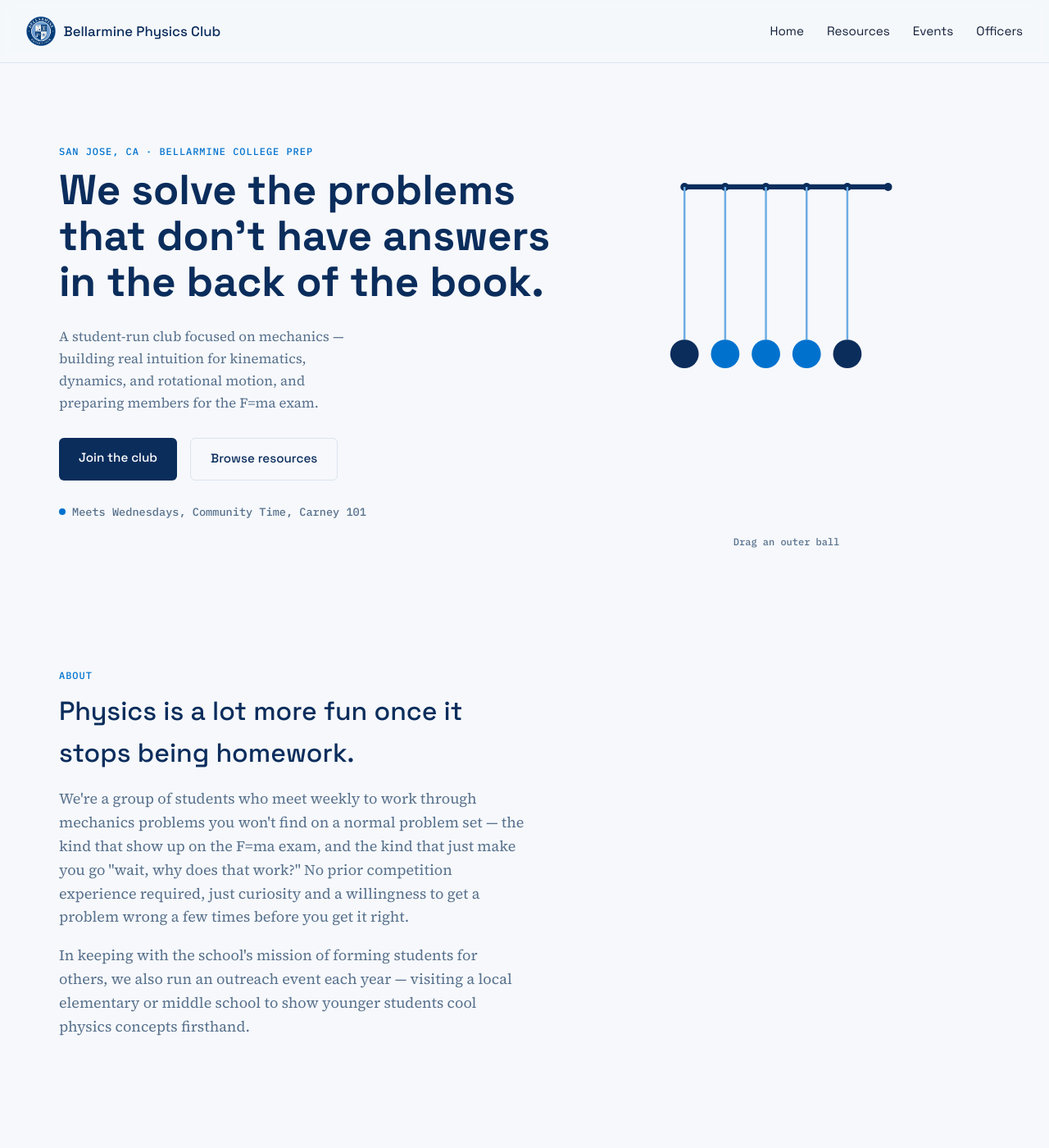
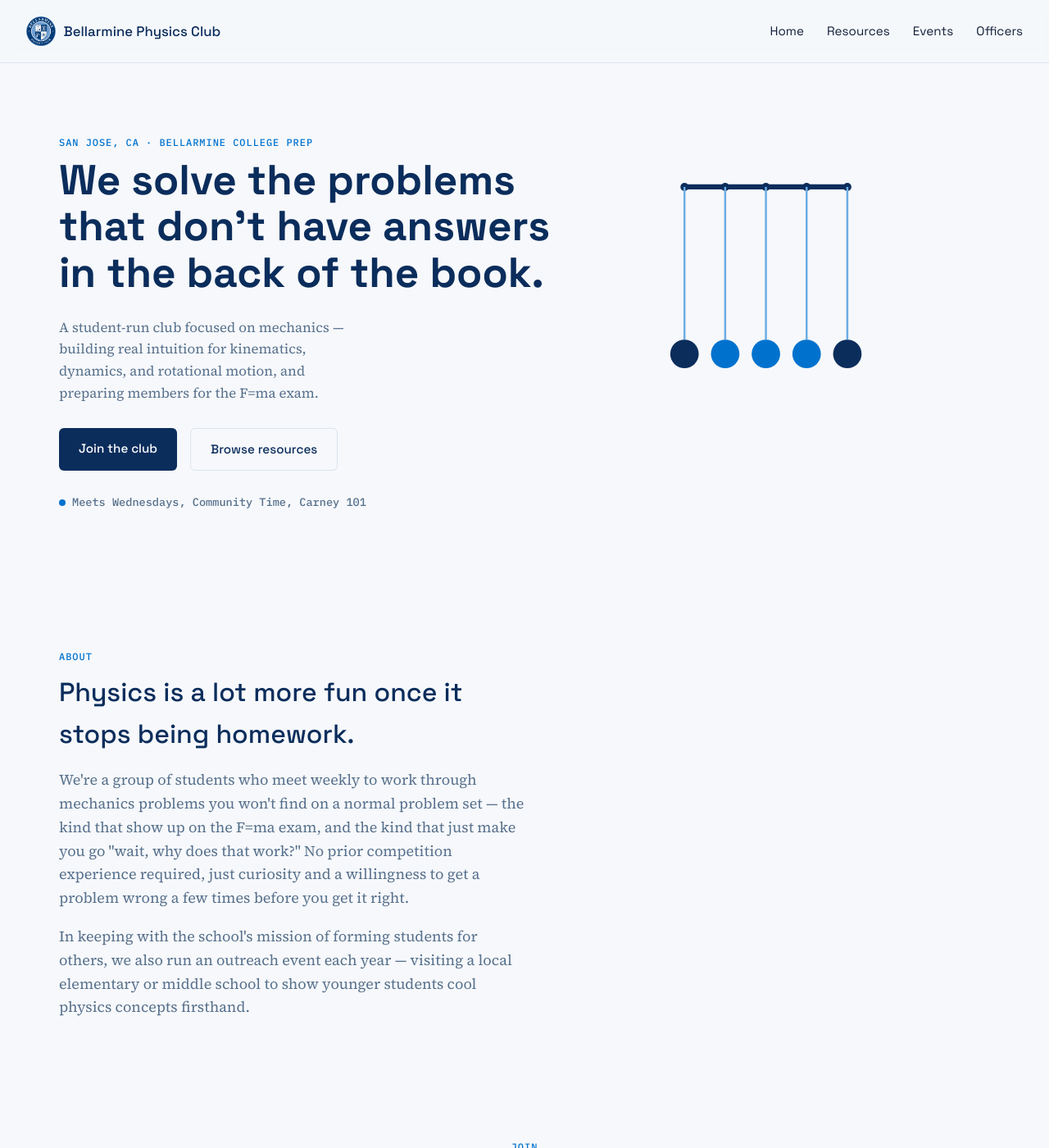
Before and after one commit to BCP-Physics-Club/bcp-physics-club.github.io, a Jekyll site: the page built from index.html, in a window 1280 px wide and 1400 px high. Shown: the whole window at 82% size. Built offline with Jekyll 4.4.1, drawn with Linux system fonts in a browser that asks for light colours.

Commit message:
Polished up Newtons cradle

```diff
--- a/assets/css/style.css
+++ b/assets/css/style.css
@@ -142,14 +142,6 @@ a { color: var(--blue); }
 .pendulum-ball circle[pointer-events="all"] { cursor: grab; touch-action: none; }
 .pendulum-ball:active circle[pointer-events="all"] { cursor: grabbing; }
 
-.cradle-hint {
-  text-align: center;
-  font-family: var(--font-mono);
-  font-size: 0.75rem;
-  color: var(--slate);
-  margin: 0.25rem 0 0;
-}
-
 /* Sections */
 section {
   max-width: 1200px;
--- a/index.html
+++ b/index.html
@@ -14,13 +14,12 @@ title: Home
   </div>
   <div class="hero-orbit" aria-hidden="true">
     <svg viewBox="0 0 400 400">
-      <line x1="100" y1="70" x2="300" y2="70" stroke="#0B2D5C" stroke-width="5" stroke-linecap="round"/>
+      <line x1="100" y1="70" x2="260" y2="70" stroke="#0B2D5C" stroke-width="5" stroke-linecap="round"/>
       <circle cx="100" cy="70" r="4" fill="#0B2D5C"/>
       <circle cx="140" cy="70" r="4" fill="#0B2D5C"/>
       <circle cx="180" cy="70" r="4" fill="#0B2D5C"/>
       <circle cx="220" cy="70" r="4" fill="#0B2D5C"/>
       <circle cx="260" cy="70" r="4" fill="#0B2D5C"/>
-      <circle cx="300" cy="70" r="4" fill="#0B2D5C"/>
 
       <line x1="140" y1="70" x2="140" y2="220" stroke="#6CACE4" stroke-width="2"/>
       <circle cx="140" cy="234" r="14" fill="#0072CE"/>
@@ -44,7 +43,6 @@ title: Home
         </g>
       </g>
     </svg>
-    <p class="cradle-hint">Drag an outer ball</p>
   </div>
 </section>
 
```
Also changed, not shown: 2 other files.
